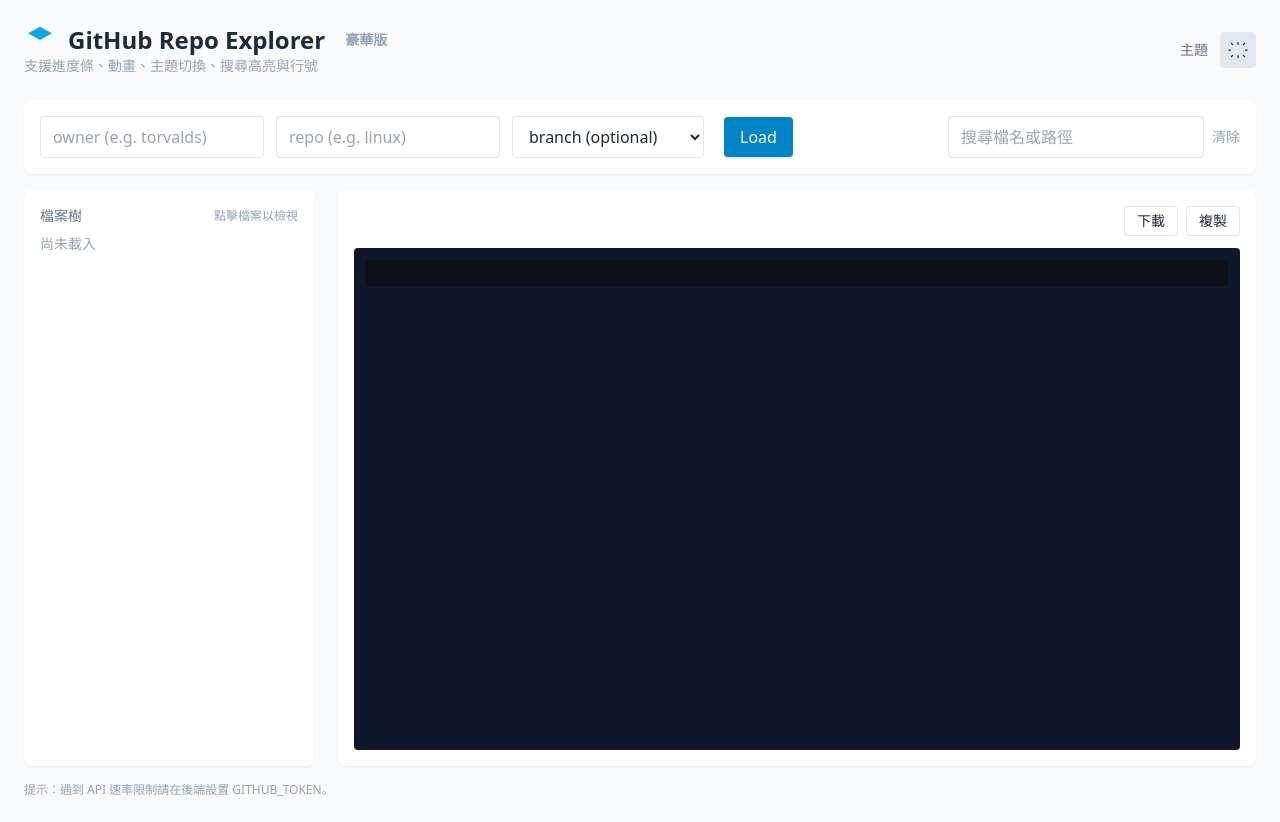
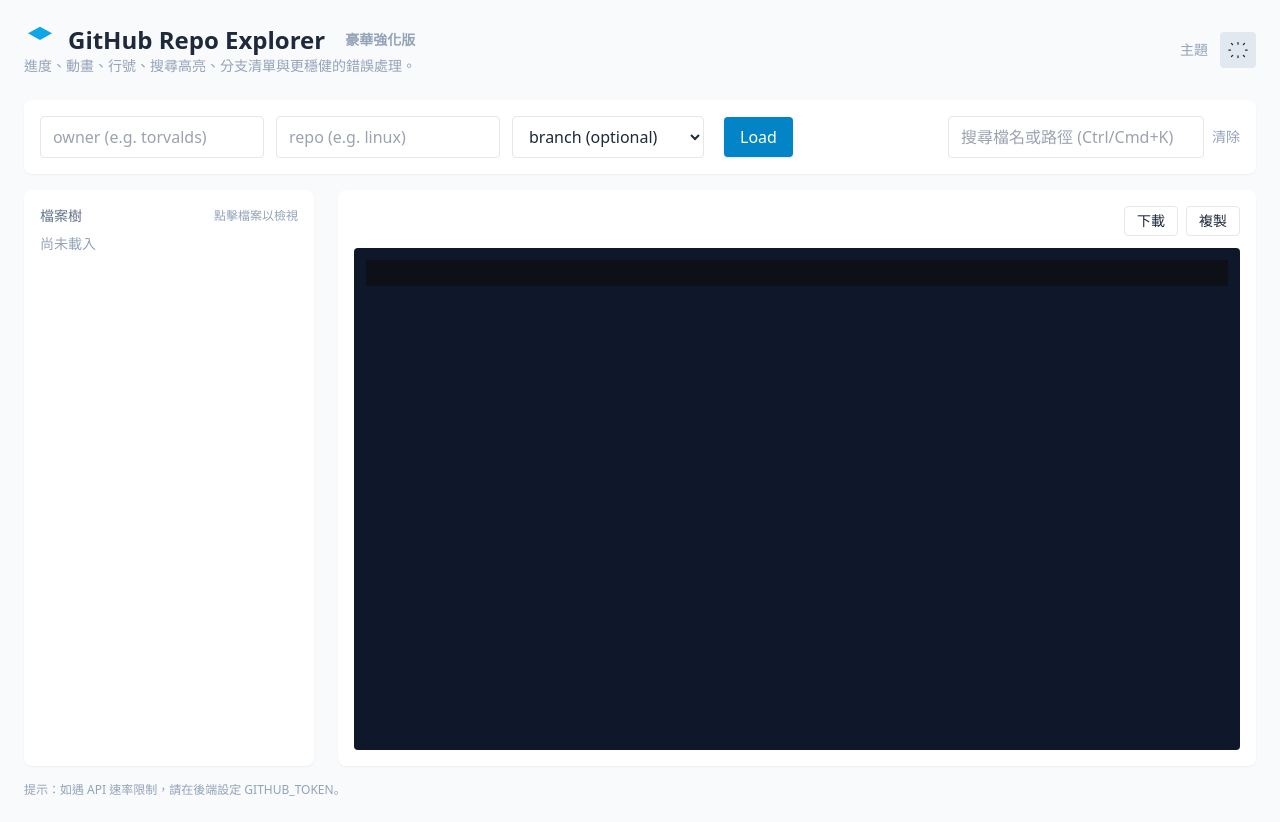
Before and after one commit to hsuncoding0/AI-update-gre, a website: page public/index.html in a window 1280 px wide. Drawn offline with nearby package versions, Linux system fonts and the light colour scheme.

Commit message:
Update index.html

```diff
--- a/public/index.html
+++ b/public/index.html
@@ -3,12 +3,12 @@
 <head>
   <meta charset="utf-8" />
   <meta name="viewport" content="width=device-width,initial-scale=1" />
-  <title>GitHub Repo Explorer — 豪華版</title>
+  <title>GitHub Repo Explorer — 豪華強化版</title>
 
-  <!-- Tailwind CDN (quick) -->
+  <!-- Tailwind CDN -->
   <script src="https://cdn.tailwindcss.com"></script>
 
-  <!-- highlight.js for syntax highlight -->
+  <!-- highlight.js -->
   <link rel="stylesheet" href="https://cdnjs.cloudflare.com/ajax/libs/highlight.js/11.8.0/styles/github-dark.min.css">
   <script src="https://cdnjs.cloudflare.com/ajax/libs/highlight.js/11.8.0/highlight.min.js"></script>
 
@@ -21,20 +21,19 @@
         <h1 class="text-2xl font-bold flex items-center gap-3">
           <svg class="w-8 h-8 text-sky-500 animate-bounce-slow" viewBox="0 0 24 24" fill="none"><path d="M12 2L3 7l9 5 9-5-9-5z" fill="currentColor"/></svg>
           GitHub Repo Explorer
-          <span class="text-sm text-slate-400 ml-2">豪華版</span>
+          <span class="text-sm text-slate-400 ml-2">豪華強化版</span>
         </h1>
-        <div class="text-sm text-slate-400">支援進度條、動畫、主題切換、搜尋高亮與行號</div>
+        <div class="text-sm text-slate-400">進度、動畫、行號、搜尋高亮、分支清單與更穩健的錯誤處理。</div>
       </div>
 
       <div class="flex items-center gap-3">
-        <label class="text-sm text-slate-500">主題</label>
+        <div class="text-sm text-slate-400">主題</div>
         <button id="themeToggle" class="p-2 rounded bg-slate-200 dark:bg-slate-800">
           <svg id="themeIcon" class="w-5 h-5" viewBox="0 0 24 24" fill="none"><path d="M12 3v2M12 19v2M4.2 4.2l1.4 1.4M18.4 18.4l1.4 1.4M1 12h2M21 12h2M4.2 19.8l1.4-1.4M18.4 5.6l1.4-1.4" stroke="currentColor" stroke-width="1.5" stroke-linecap="round"/></svg>
         </button>
       </div>
     </header>
 
-    <!-- Controls -->
     <section class="mb-4 bg-white dark:bg-slate-800 p-4 rounded-lg shadow-sm">
       <div class="flex gap-3 items-center">
         <input id="owner" class="border rounded px-3 py-2 w-56 bg-transparent" placeholder="owner (e.g. torvalds)" />
@@ -45,7 +44,7 @@
         <button id="loadBtn" class="ml-2 bg-sky-600 hover:bg-sky-700 text-white px-4 py-2 rounded shadow">Load</button>
 
         <div class="ml-auto flex items-center gap-2">
-          <input id="searchBox" placeholder="搜尋檔名或路徑" class="border rounded px-3 py-2 w-64 bg-transparent" />
+          <input id="searchBox" placeholder="搜尋檔名或路徑 (Ctrl/Cmd+K)" class="border rounded px-3 py-2 w-64 bg-transparent" />
           <button id="clearSearch" class="text-sm text-slate-400">清除</button>
         </div>
       </div>
@@ -63,7 +62,6 @@
       </div>
     </section>
 
-    <!-- Main layout -->
     <main class="grid grid-cols-4 gap-6">
       <aside class="col-span-1 bg-white dark:bg-slate-800 p-4 rounded-lg shadow-sm h-[72vh] overflow-auto">
         <div class="flex items-center justify-between mb-2">
@@ -90,7 +88,7 @@
       </section>
     </main>
 
-    <footer class="mt-4 text-xs text-slate-400">提示：遇到 API 速率限制請在後端設置 GITHUB_TOKEN。</footer>
+    <footer class="mt-4 text-xs text-slate-400">提示：如遇 API 速率限制，請在後端設定 GITHUB_TOKEN。</footer>
   </div>
 
   <script src="/app.js"></script>
```
